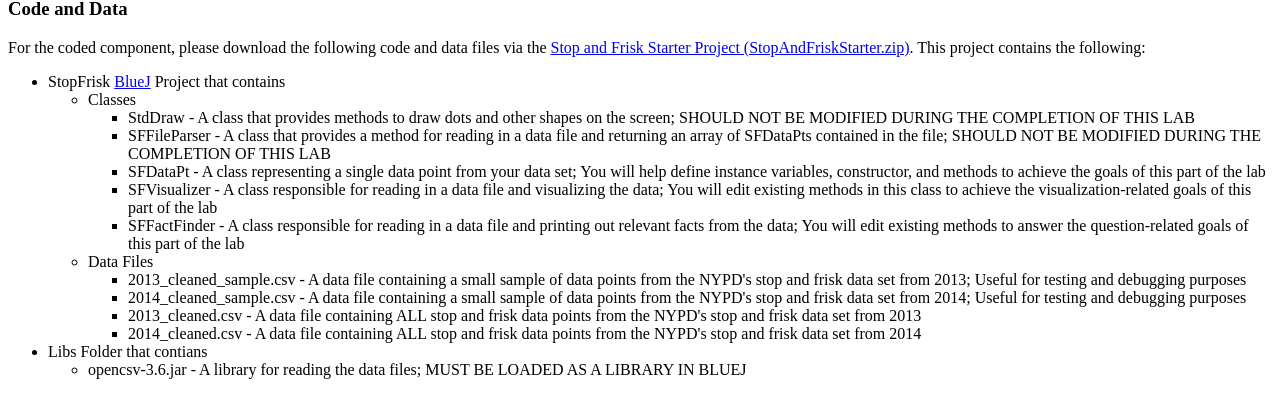
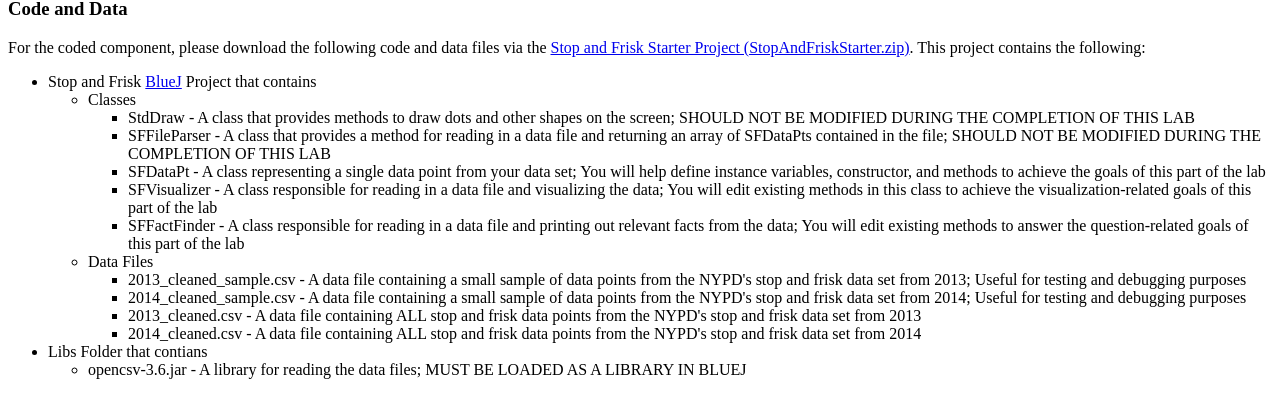
Before and after one commit to seanstern/sfAssignPage, a plain HTML site: page index.html in a window 1280 px wide. Shown: the part 277-670 px from the top of the page. Drawn offline with Linux system fonts and the light colour scheme.

Commit message:
Minor tweaks

```diff
--- a/index.html
+++ b/index.html
@@ -17,7 +17,7 @@ For the written component, please use one of the guides to record your written r
 <h3>Code and Data</h3>
 For the coded component, please download the following code and data files via the <a  target="_blank" href="https://drive.google.com/open?id=0BxrIIwTqQY_JSnhiLV8yTWRsblk">Stop and Frisk Starter Project (StopAndFriskStarter.zip)</a>. This project contains the following:
 <ul>
-<li>StopFrisk <a target="_blank" href="http://www.bluej.org/">BlueJ</a> Project that contains
+<li>Stop and Frisk <a target="_blank" href="http://www.bluej.org/">BlueJ</a> Project that contains
     <ul>
     <li>Classes
         <ul>
```
